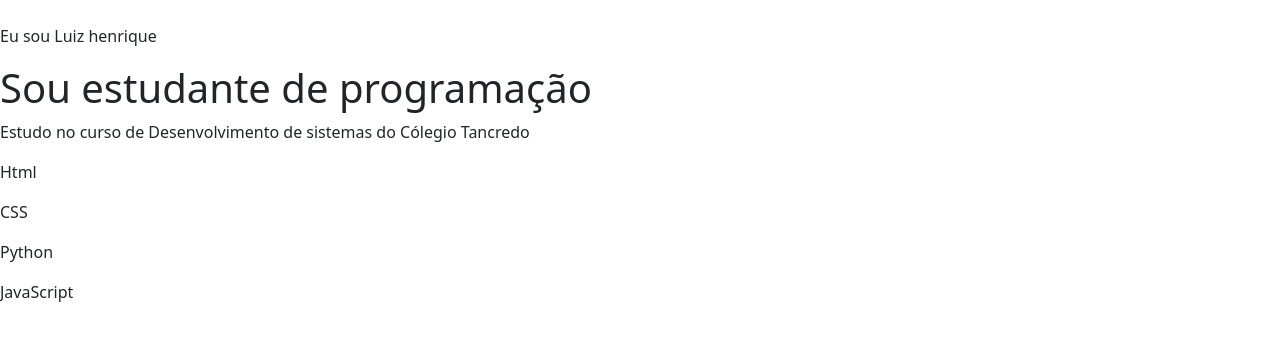
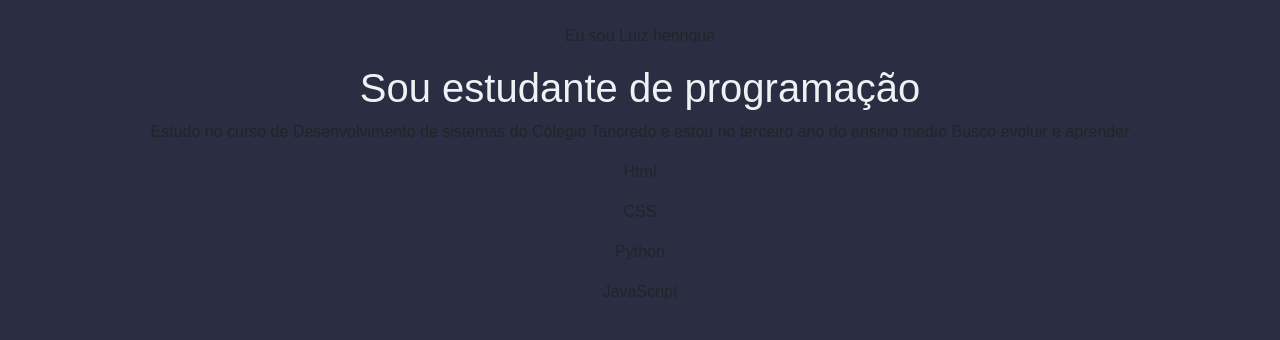
Before and after one commit to pescocofino/Portfolio-2024-LU, a plain HTML site: page index.html in a window 1280 px wide. Drawn offline with nearby package versions, Linux system fonts and the light colour scheme; a web font is replaced by a local one.

Commit message:
Add files via upload

```diff
--- a/index.html
+++ b/index.html
@@ -6,13 +6,15 @@
     <title>Projeto LU</title>
     <link href="https://cdn.jsdelivr.net/npm/bootstrap@5.3.3/dist/css/bootstrap.min.css" rel="stylesheet" integrity="sha384-QWTKZyjpPEjISv5WaRU9OFeRpok6YctnYmDr5pNlyT2bRjXh0JMhjY6hW+ALEwIH" crossorigin="anonymous">
 <script src="https://cdn.jsdelivr.net/npm/bootstrap@5.3.3/dist/js/bootstrap.bundle.min.js" integrity="sha384-YvpcrYf0tY3lHB60NNkmXc5s9fDVZLESaAA55NDzOxhy9GkcIdslK1eN7N6jIeHz" crossorigin="anonymous"></script>
-
+<link rel="stylesheet" href="style.css">
 </head>
-<body>
+<body class="container text-center">
     <img src="" alt="">
     <p> Eu sou Luiz henrique</p>
     <h1> Sou estudante de programação </h1>
-    <p>Estudo no curso de Desenvolvimento de sistemas do Cólegio Tancredo</p>
+    <p>Estudo no curso de Desenvolvimento de sistemas do Cólegio Tancredo e estou no terceiro ano do ensino medío
+        Busco evoluir e aprender
+    </p>
     <h3></h3>
     <div>
         <p> Html </p>
--- a/style.css
+++ b/style.css
@@ -9,3 +9,14 @@
     --red-pantone: #ef233cff;
     --fire-engine-red: #d90429ff;
 }
+
+body{
+    font-family: var(--fonte-principal);
+    background-color: var(--space-cadet);
+}
+
+h1{
+ color: var(--antiflash-white);
+
+
+}
```
